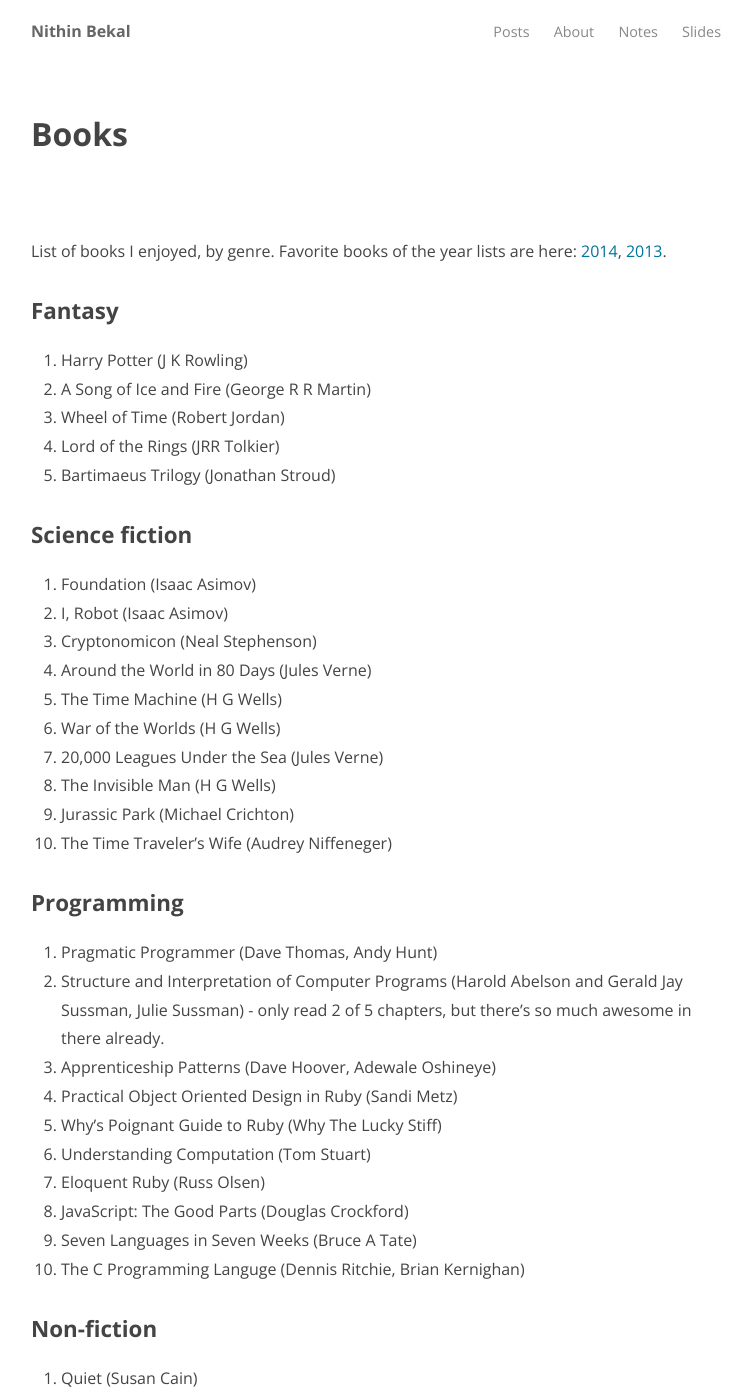
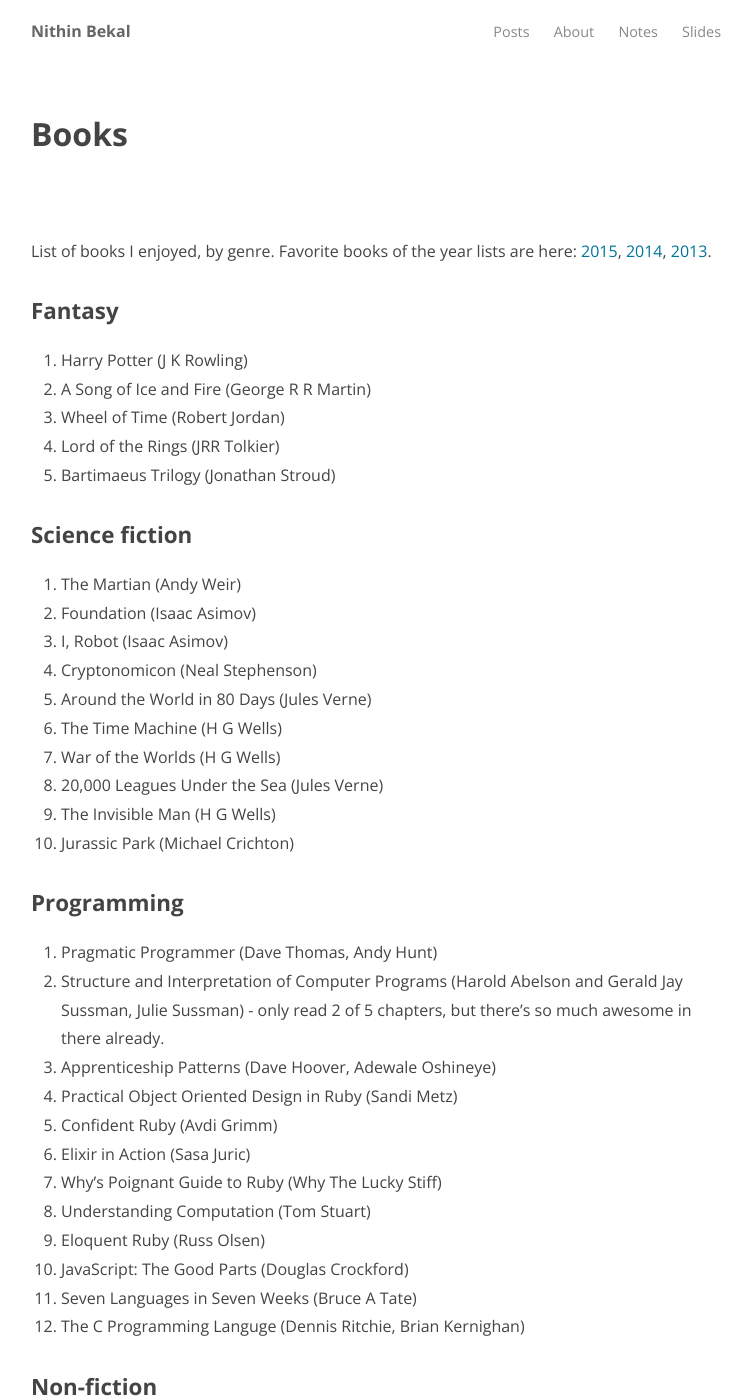
Before and after one commit to nithinbekal/nithinbekal.github.io, a Jekyll site: the page built from notes/books.md, in a window 1280 px wide and 1400 px high. Shown: the whole window, without its empty margins (259-1010 px from the left). Built offline with Jekyll 4.4.1, drawn with Linux system fonts in a browser that asks for light colours.

Commit message:
Update fav books list

```diff
--- a/notes/books.md
+++ b/notes/books.md
@@ -6,6 +6,7 @@
 
 List of books I enjoyed, by genre.
 Favorite books of the year lists are here:
+[2015](/posts/favorite-books-2015/),
 [2014](/posts/favorite-books-2014/),
 [2013](/posts/favorite-books-2013/).
 
@@ -19,6 +20,7 @@
 
 ### Science fiction
 
+1. The Martian (Andy Weir)
 1. Foundation (Isaac Asimov)
 1. I, Robot (Isaac Asimov)
 1. Cryptonomicon (Neal Stephenson)
@@ -28,7 +30,6 @@
 1. 20,000 Leagues Under the Sea (Jules Verne)
 1. The Invisible Man (H G Wells)
 1. Jurassic Park (Michael Crichton)
-1. The Time Traveler's Wife (Audrey Niffeneger)
 
 ### Programming
 
@@ -38,6 +39,8 @@
    only read 2 of 5 chapters, but there's so much awesome in there already.
 1. Apprenticeship Patterns (Dave Hoover, Adewale Oshineye)
 1. Practical Object Oriented Design in Ruby (Sandi Metz)
+1. Confident Ruby (Avdi Grimm)
+1. Elixir in Action (Sasa Juric)
 1. Why's Poignant Guide to Ruby (Why The Lucky Stiff)
 1. Understanding Computation (Tom Stuart)
 1. Eloquent Ruby (Russ Olsen)
```
